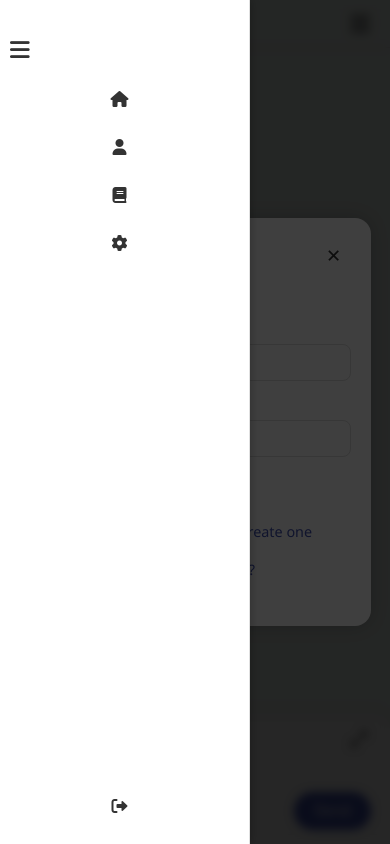
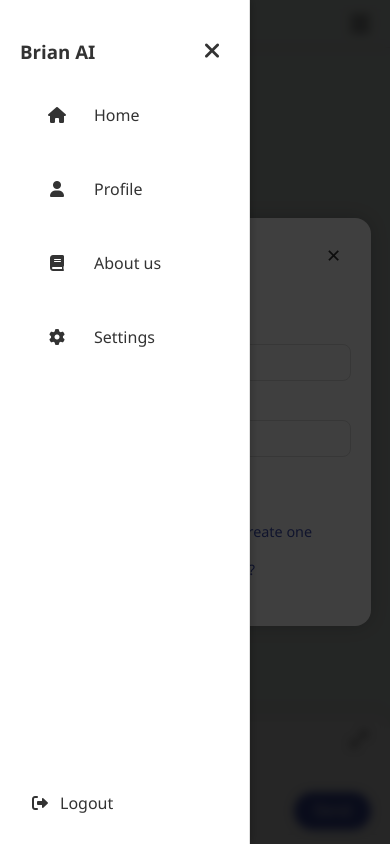
Before and after one commit to Abdul-Wasiq/BrianAI, a Flask app: page / in a window 390 px wide, after a click that opens the changed part. Run offline with Flask 3, Linux system fonts and the light colour scheme; some libraries are stand-ins or nearby versions.

Commit message:
Initial commit - working BrianAI

```diff
--- a/static/css/style.css
+++ b/static/css/style.css
@@ -1350,6 +1350,7 @@
     .sidebar-base li {
         display: flex;
         align-items: center;
+        padding: 10px 15px;
         white-space: nowrap;
     }
 
@@ -1357,17 +1358,26 @@
         display: flex;
         align-items: center;
         width: 100%;
+        gap: 12px; /* Space between icon and text */
+    }
+
+    .sidebar-base li i {
+        flex-shrink: 0;
+        width: 24px; /* Fixed width for icons */
+        text-align: center;
     }
 
     .sidebar-base li span {
-        display: none;
-        margin-left: 10px;
+        display: none; /* Hidden by default */
+        flex: 1;
+        overflow: hidden;
+        text-overflow: ellipsis;
     }
 
     /* When sidebar is active or hovered */
     .sidebar-base.sidebar-active li span {
-        display: inline-block;
-        animation: fadeIn 0.3s ease;
+        display: inline-block; /* Show when sidebar is active */
+        animation: fadeIn 0.2s ease;
     }
     .sidebar-base:hover li span {
         display: none;
--- a/static/js/main.js
+++ b/static/js/main.js
@@ -463,8 +463,6 @@
 function toggleSidebar(sidebarElement) {
     if (!sidebarElement) return;
 
-    // Mobile behavior
-    if (isMobile()) {
     const isOpening = !sidebarElement.classList.contains('sidebar-active');
     const overlay = document.querySelector('.sidebar-overlay');
 
@@ -477,10 +475,14 @@
     if (isOpening) {
         sidebarElement.classList.add('sidebar-active');
         if (overlay) overlay.style.display = 'block';
+
+        // Add this to prevent text from disappearing
+        sidebarElement.addEventListener('mouseleave', function onMouseLeave() {
+            // Keep text visible even when mouse leaves
+            sidebarElement.removeEventListener('mouseleave', onMouseLeave);
+        });
     } else {
         if (overlay) overlay.style.display = 'none';
-        }
-        return;
     }
 
     // Desktop behavior
```
Lines whose indentation alone changed are shown as unchanged.
